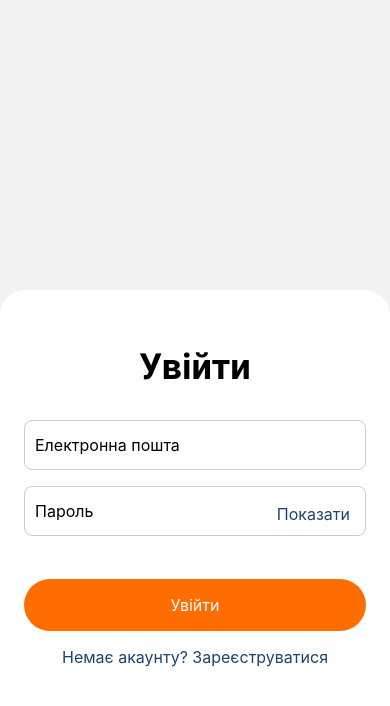
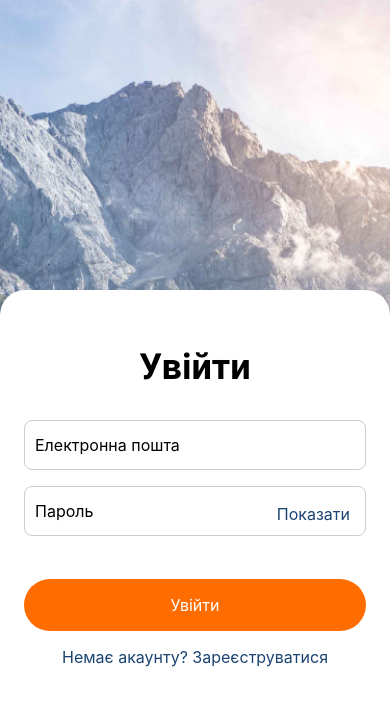
Before and after one commit to iKalashnikova/goit-reactNative-project, a React Native app: screen /Login in a window 390 px wide. Shown: the top 706 px of the page. Built offline with nearby package versions, Linux system fonts and the light colour scheme.

Commit message:
Update LoginScreen.js

```diff
--- a/src/screens/LoginScreen.js
+++ b/src/screens/LoginScreen.js
@@ -55,6 +55,11 @@ export const LoginScreen = () => {
   }
 
   return (
+    <View style={styles.containerBack}>
+    <Image
+      source={require("../assets/images/PhotoBG.png")}
+      style={styles.backgroundImage}
+    />
     <KeyboardAvoidingView
       behavior={Platform.OS === "ios" ? "padding" : null}
       keyboardVerticalOffset={-300}
@@ -114,12 +119,28 @@ export const LoginScreen = () => {
         </View>
       </TouchableWithoutFeedback>
     </KeyboardAvoidingView>
+
+    </View>
   );
 };
 
 const styles = StyleSheet.create({
+  backgroundImage: {
+    flex: 1,
+    resizeMode: "cover",
+    position: "absolute",
+    width: "100%",
+    height: "100%",
+    // justifyContent: "center",
+  },
+  containerBack: {
+    flex: 1,
+    alignItems: "center",
+    position: "relative",
+  },
   container: {
     //   flex: 1,
+
     width: "100%",
     alignItems: "center",
     justifyContent: "space-around",
```
